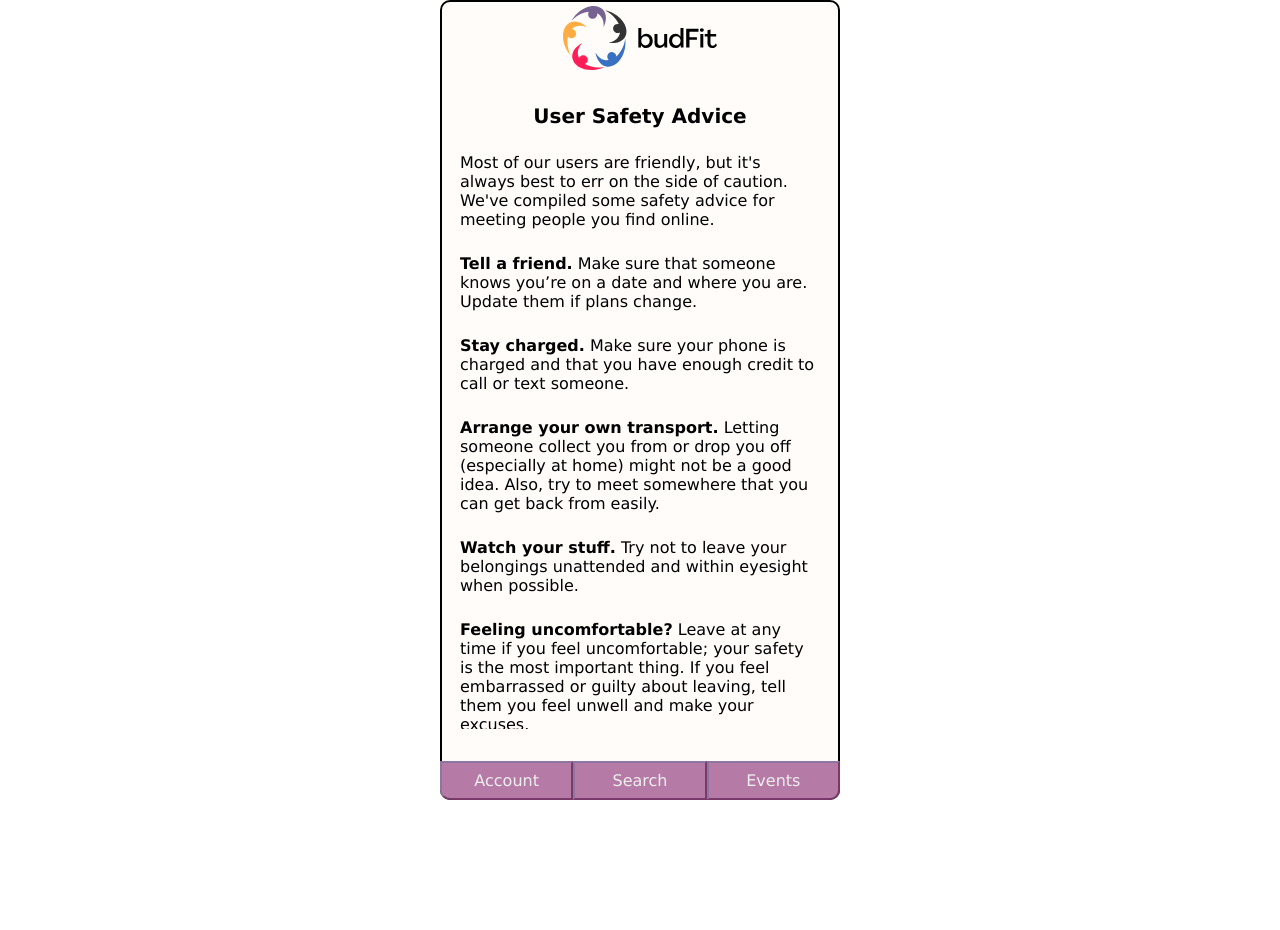
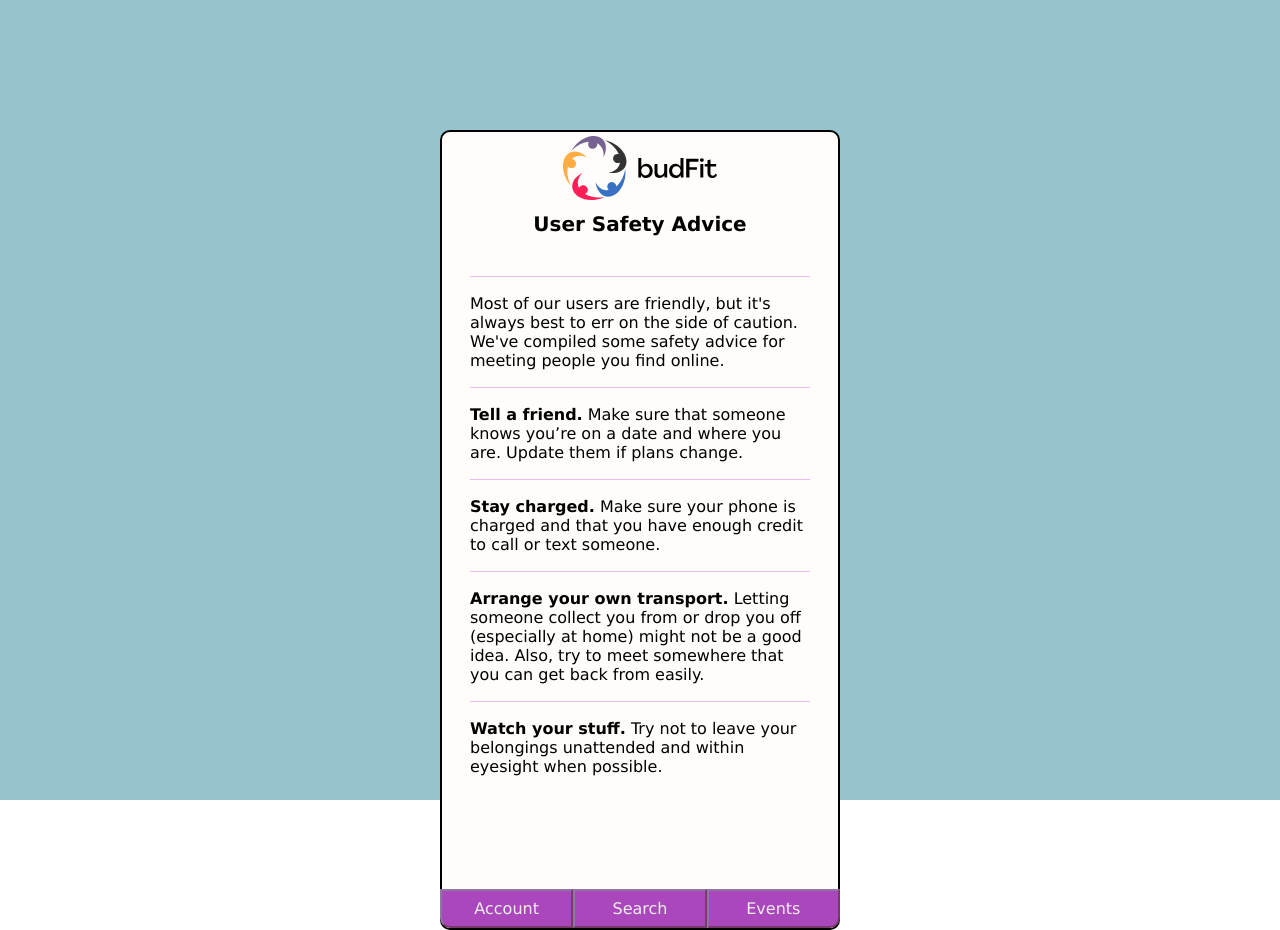
Before and after one commit to SamHardiment/budFit----Client, a React app: page /Safety in a window 1280 px wide. Before the commit the page ends 800 px from the top, so only its background shows below. Built offline with nearby package versions, Linux system fonts and the light colour scheme.

Commit message:
edit layout styling of pages

```diff
--- a/src/App.css
+++ b/src/App.css
@@ -9,6 +9,8 @@
   display: grid;
   justify-content: center;
   justify-items: center;
+  margin-top: 130px;
+  position: relative;
 }
 
 .navBar {
@@ -46,7 +48,7 @@
   padding-bottom: 1vh;
   padding-left: 5vw;
   padding-right: 5vw;
-  background: var(--mauve);
+  background: var(--purple);
   color: #eee;
   float: left;
   text-align: center;
@@ -64,7 +66,7 @@
   border-bottom: 2px solid #ada0b7;
   border-left: 2px solid #8d76a0;
 }
-
+/*
 @media only screen and (min-height: 801px) {
   .navBar {
     bottom: calc(100vh - 800px);
@@ -73,7 +75,7 @@
     padding-top: 8px;
     padding-bottom: 8px;
   }
-}
+} */
 
 @media only screen and (min-width: 401px) {
   .navBar > a {
--- a/src/index.css
+++ b/src/index.css
@@ -1,29 +1,30 @@
 :root {
   /* Placeholders to be updated */
   --off-white: #fffcf9;
-  --purple: #AB47BC;
+  --purple: #ab47bc;
   --grey: #a1a5a7;
-  --turquoise: #4BC6B9;
-  --blue-green: #73C1C6;
-  --sky-blue: #96C3CE;
-  --dull-pink: #A79AB2;
-  --mauve: #B57BA6;
+  --turquoise: #4bc6b9;
+  --blue-green: #73c1c6;
+  --sky-blue: #96c3ce;
+  --dull-pink: #a79ab2;
+  --mauve: #b57ba6;
   --large-font: 30px;
 }
 
 *,
 *::after,
 *::before {
-    padding: 0;
-    margin: 0;
-    box-sizing: inherit;
+  padding: 0;
+  margin: 0;
+  box-sizing: inherit;
 }
 
 html {
-    box-sizing: border-box;
+  box-sizing: border-box;
 }
 
-#root{
+#root {
+  background-color: var(--sky-blue);
   height: 100vh;
   width: 100vw;
   display: grid;
--- a/src/pages/Search/index.css
+++ b/src/pages/Search/index.css
@@ -4,7 +4,7 @@ h2 {
   left: 5%;
   display: inline;
   color: #fff;
-  text-shadow: -2px 2px rgba(0, 0, 0, 0.40);
+  text-shadow: -2px 2px rgba(0, 0, 0, 0.4);
 }
 
 .cardTitle {
@@ -13,8 +13,8 @@ h2 {
 
 .swipe {
   position: absolute;
-  top:10vh;
-  left:5vw;
+  top: 10vh;
+  left: 5vw;
   width: 90vw;
   max-width: 360px;
   height: 70vh;
@@ -28,7 +28,7 @@ h2 {
   max-height: 600px;
 }
 
-.card:last-of-type{
+.card:last-of-type {
   box-shadow: 0px 0px 5px 0px rgba(137, 137, 137, 0.1);
 }
 
@@ -53,19 +53,18 @@ h2 {
   color: #fff;
 }
 
-.searchButtonContainer{
+.searchButtonContainer {
   position: absolute;
-  bottom: 8vh;
+  bottom: 7vh;
   max-width: 398px;
   width: 98vw;
 
-  display:grid;
+  display: grid;
   grid-template-columns: 10% 20% 10% 20% 10% 20% 10%;
-  grid-template-areas:
-    ". rejectButton . undoButton . matchButton .";
+  grid-template-areas: ". rejectButton . undoButton . matchButton .";
 }
 
-.aSearchButtonContainer{
+.aSearchButtonContainer {
   display: inline-block;
   position: relative;
   width: 10vh;
@@ -74,41 +73,40 @@ h2 {
   max-height: 80px;
 }
 
-#matchButton{
+#matchButton {
   grid-area: matchButton;
 }
 
-#undoButton{
+#undoButton {
   grid-area: undoButton;
 }
 
-#rejectButton{
+#rejectButton {
   grid-area: rejectButton;
 }
 
-#topBarLogo{
+#topBarLogo {
   margin-top: 0.5vh;
   height: 8vh;
 }
 
-
 @media only screen and (min-width: 401px) {
   .swipe {
-    left:calc(50vw - 180px);
+    left: calc(50vw - 180px);
   }
 }
 
 @media only screen and (min-height: 801px) {
-  .searchButtonContainer {
-    bottom:calc(100vh + 64px - 800px);
+  /* .searchButtonContainer {
+    bottom: calc(100vh + 64px - 800px);
+  } */
+
+  .swipe {
+    top: 80px;
   }
 
-  .swipe{
-    top:80px;
-  }
-
-  #topBarLogo{
+  #topBarLogo {
     height: 64px;
-    margin-top: 4px;
+    margin-top: 15px;
   }
 }
--- a/src/pages/Searching/index.css
+++ b/src/pages/Searching/index.css
@@ -39,17 +39,17 @@
 .rays {
   margin-top: 40vh;
   border-radius: 100%;
-    content: '';
+  content: "";
   position: absolute;
   -webkit-animation: rays 1.5s infinite;
   animation: rays 1.5s infinite;
-    border: 10px solid #000;
+  border: 10px solid var(--purple);
   height: 100px;
   width: 100px;
 }
 
 @media only screen and (max-height: 400px) {
-    .rays{
+  .rays {
     margin-top: 50vh;
     height: 50px;
     width: 50px;
@@ -60,7 +60,7 @@
   #searchingH4 {
     margin-top: 280px;
   }
-    .rays{
+  .rays {
     margin-top: 320px;
   }
 }
--- a/src/pages/UserEvents/index.css
+++ b/src/pages/UserEvents/index.css
@@ -1,84 +1,99 @@
 #chatsPageContainer {
-    overflow-y: scroll;
   position: absolute;
-    top: 13vh;
-    left: 5vw;
+  top: 10vh;
+  /* left: 5vw; */
   width: 90vw;
   max-width: 360px;
-    height: calc(95vh - 10.5vh - 4vw );
-    max-height: 660px;
+  height: calc(95vh - 10.5vh - 4vw);
+  max-height: 600px;
 }
 
-#chatsContainer{
-    margin-top: 10px;
+#chatsContainer {
+  margin-top: 40px;
+  overflow-y: scroll;
+  height: 400px;
 }
 
-.eventPreview{
+.eventPreview {
   margin-top: 24px;
   height: fit-content;
-    width:100%;
+  width: 100%;
   margin-left: 5%;
-    padding:5px;
+  padding: 5px;
   border: 1px solid var(--grey);
   border-radius: 10px;
 
   display: grid;
   grid-template-columns: 70px 1fr;
   grid-template-rows: auto;
-    grid-template-areas:
-        "eventLinkIcon .";
+  grid-template-areas: "eventLinkIcon .";
 }
 
-.eventPreview>a, .eventPreview>a:active, .eventPreview>a:hover, .eventPreview>a:visited{
+.eventPreview > a,
+.eventPreview > a:active,
+.eventPreview > a:hover,
+.eventPreview > a:visited {
   color: black;
   align-items: center;
   width: 100%;
   text-decoration: none;
 }
 
-.eventPreview>a:first-of-type{
+.eventPreview > a:first-of-type {
   grid-area: eventLinkIcon;
 }
 
-.eventPreview>a:nth-of-type(2){
+.eventPreview > a:nth-of-type(2) {
   padding-top: 5px;
   margin-top: 5px;
 }
 
-.eventPreviewTime, .eventPreviewLastMessage{
+.eventPreviewTime,
+.eventPreviewLastMessage {
   padding-top: 5px;
-    width:max-content;
+  width: max-content;
 }
 
-.eventPreview>a>svg{
+.eventPreview > a > svg {
   height: 64px;
   width: 64px;
 }
 
-#chatsPageContainer>button:first-of-type {
+#chatsPageContainer > button:first-of-type {
   position: absolute;
-    bottom:25px;
+  bottom: 25px;
   right: 25px;
 }
-#chatsPageContainer>button:nth-of-type(2) {
+#chatsPageContainer > button:nth-of-type(2) {
   position: absolute;
-    bottom:25px;
+  bottom: 25px;
   left: 25px;
 }
 
-h4{
+h4 {
   font-size: 20px;
   font-family: Verdana, Geneva, Tahoma, sans-serif;
   text-align: center;
 }
 
-#chatsPageContainer>p {
-    margin-top: 25px;
+#safety-container > p {
+  padding: 17px 0;
   font-family: Verdana, Geneva, Tahoma, sans-serif;
   font-size: 16px;
+  border-bottom: solid 1px rgb(239, 186, 239);
 }
 
-@media only screen and (min-width: 401px) {
+#safety-container > p:nth-child(1) {
+  border-top: solid 1px rgb(239, 186, 239);
+}
+#safety-container {
+  margin-top: 40px;
+  padding: 0 10px;
+  height: 500px;
+  overflow-y: scroll;
+}
+
+/* @media only screen and (min-width: 401px) {
     #chatsPageContainer {
       left:calc(50vw - 180px);
     }
@@ -88,4 +103,4 @@ h4{
     #chatsPageContainer {
         top: 90px;
     }
-}
+} */
--- a/src/pages/UserSafety/index.js
+++ b/src/pages/UserSafety/index.js
@@ -1,4 +1,4 @@
-import React from 'react'
+import React from "react";
 
 import { TopBar } from "../../components";
 
@@ -6,17 +6,41 @@ function UserSafety() {
   return (
     <>
       <TopBar />
-      <div id='chatsPageContainer'>
+      <div id="chatsPageContainer">
         <h4>User Safety Advice</h4>
-        <p>Most of our users are friendly, but it's always best to err on the side of caution. We've compiled some safety advice for meeting people you find online.</p>
-        <p><strong>Tell a friend.</strong> Make sure that someone knows you’re on a date and where you are. Update them if plans change.</p>
-        <p><strong>Stay charged.</strong> Make sure your phone is charged and that you have enough credit to call or text someone.</p>
-        <p><strong>Arrange your own transport.</strong> Letting someone collect you from or drop you off (especially at home) might not be a good idea. Also, try to meet somewhere that you can get back from easily.</p>
-        <p><strong>Watch your stuff.</strong> Try not to leave your belongings unattended and within eyesight when possible.</p>
-        <p><strong>Feeling uncomfortable?</strong> Leave at any time if you feel uncomfortable; your safety is the most important thing. If you feel embarrassed or guilty about leaving, tell them you feel unwell and make your excuses.</p>
+        <div id="safety-container">
+          <p>
+            Most of our users are friendly, but it's always best to err on the
+            side of caution. We've compiled some safety advice for meeting
+            people you find online.
+          </p>
+          <p>
+            <strong>Tell a friend.</strong> Make sure that someone knows you’re
+            on a date and where you are. Update them if plans change.
+          </p>
+          <p>
+            <strong>Stay charged.</strong> Make sure your phone is charged and
+            that you have enough credit to call or text someone.
+          </p>
+          <p>
+            <strong>Arrange your own transport.</strong> Letting someone collect
+            you from or drop you off (especially at home) might not be a good
+            idea. Also, try to meet somewhere that you can get back from easily.
+          </p>
+          <p>
+            <strong>Watch your stuff.</strong> Try not to leave your belongings
+            unattended and within eyesight when possible.
+          </p>
+          <p>
+            <strong>Feeling uncomfortable?</strong> Leave at any time if you
+            feel uncomfortable; your safety is the most important thing. If you
+            feel embarrassed or guilty about leaving, tell them you feel unwell
+            and make your excuses.
+          </p>
+        </div>
       </div>
     </>
-  )
+  );
 }
 
-export default UserSafety
+export default UserSafety;
```
Lines whose indentation alone changed are shown as unchanged.
